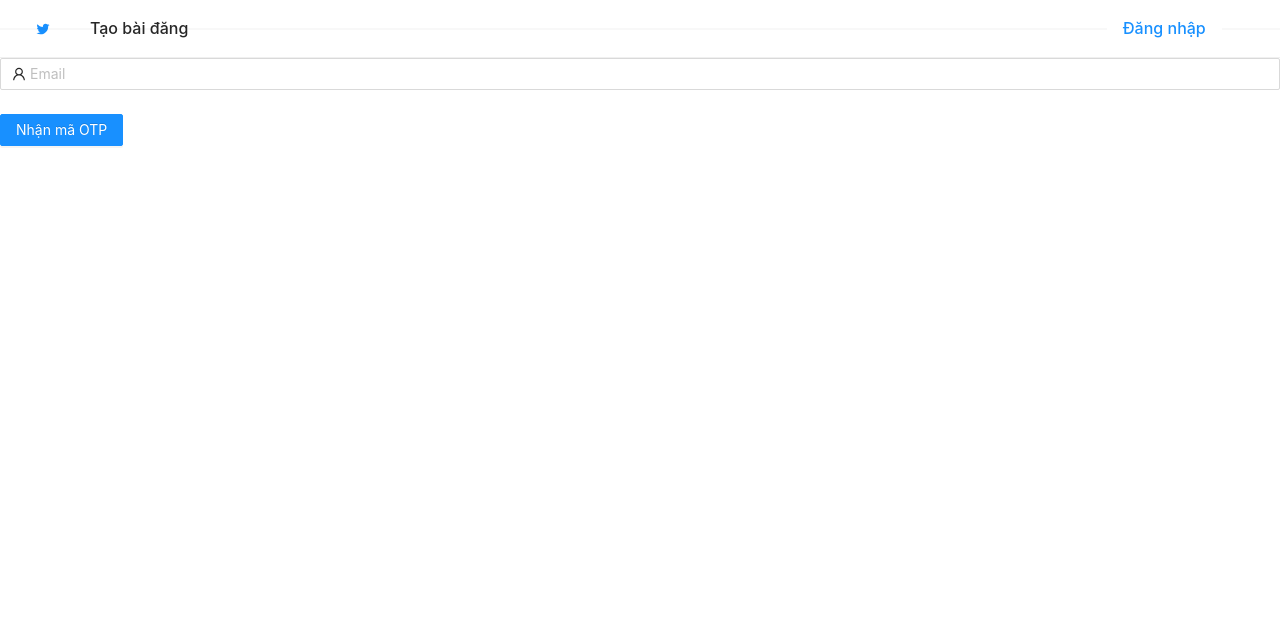
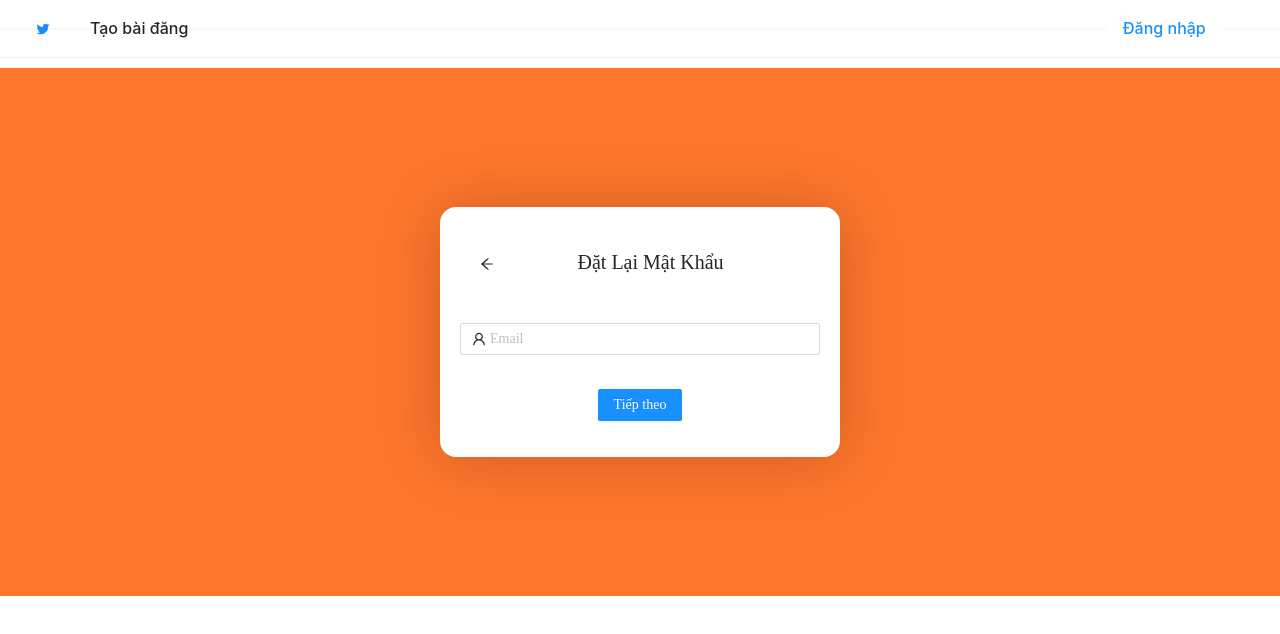
Before and after one commit to Ngo-Hoang-Anh/coctro, a React (Create React App) app: page /forgot in a window 1280 px wide. Shown: the top 634 px of the page. Built offline with nearby package versions, Linux system fonts and the light colour scheme; the HTML template or start-up script is replaced by a standard one.

Commit message:
update register UI, forgot password UI

```diff
--- /dev/null
+++ b/src/components/Authen/ForgotPassword/ForgotPassword.css
@@ -0,0 +1,59 @@
+.container {
+  display: -webkit-box;
+  display: -ms-flexbox;
+  display: flex;
+  min-height: 66vh;
+  -webkit-box-align: center;
+      -ms-flex-align: center;
+          align-items: center;
+  -webkit-box-pack: center;
+      -ms-flex-pack: center;
+          justify-content: center;
+  padding: 16px;
+  background: #fe762c;
+  font-family: "Bookman";
+  margin-top: 10px;
+}
+
+.container .container-forgot-password {
+  width: 100%;
+  max-width: 400px;
+  background-color: #fff;
+  border-radius: 16px;
+  overflow: hidden;
+  -webkit-box-shadow: 0px 2px 64px rgba(0, 0, 0, 0.2);
+          box-shadow: 0px 2px 64px rgba(0, 0, 0, 0.2);
+  height: 250px;
+}
+
+.container .container-forgot-password .email {
+  margin-top: 20px;
+}
+
+.container .container-forgot-password .forgot-button {
+  text-align: center;
+  margin-top: 10px;
+}
+
+.container .container-forgot-password #normal_login {
+  margin-top: 20px;
+}
+
+.container .container-forgot-password .ant-form-item {
+  margin-right: 20px;
+  margin-left: 20px;
+}
+
+.container .container-forgot-password #new-password-title-content {
+  font-size: 20px;
+}
+
+.container .container-forgot-password #back-icon {
+  margin-right: 80px;
+}
+
+.container .container-forgot-password .new-password-title {
+  margin-top: 20px;
+  margin-left: 20px;
+}
+/*# sourceMappingURL=ForgotPassword.css.map */
--- a/src/components/Authen/ForgotPassword/ForgotPassword.js
+++ b/src/components/Authen/ForgotPassword/ForgotPassword.js
@@ -1,21 +1,24 @@
 import React, { useState } from "react";
-import { Form, Input, Button } from 'antd';
-import { UserOutlined } from '@ant-design/icons';
-import { sendRequest } from './../../../common/utility';
+import { Form, Input, Button } from "antd";
+import { UserOutlined } from "@ant-design/icons";
+import { sendRequest } from "./../../../common/utility";
 import { useHistory } from "react-router-dom";
+
+import "./ForgotPassword.css";
+import { ArrowLeftOutlined } from "@ant-design/icons";
 
 function ForgotPassword(props) {
   let history = useHistory();
   const [currentEmail, setCurrentEmail] = useState(null);
   const sendToEmail = (values) => {
     //TODO: validate
-        const path = '/forgot-password';
+    const path = "/forgot-password";
     const myInit = {
-            method: 'POST',
+      method: "POST",
       body: JSON.stringify({
-                email: values.email
+        email: values.email,
       }),
-        }
+    };
     setCurrentEmail(values.email);
     sendRequest(path, myInit).then((result) => {
       if (result.error == null) {
@@ -26,66 +29,113 @@ function ForgotPassword(props) {
     });
   };
   const confirmOTP = (values) => {
-        const path = '/change-password';
+    const path = "/change-password";
     const myInit = {
-            method: 'POST',
+      method: "POST",
       body: JSON.stringify({
         email: currentEmail,
         newPassword: values.password,
-                otp: values.otp
+        otp: values.otp,
       }),
-        }
-        sendRequest(path, myInit)
-            .then(result => {
+    };
+    sendRequest(path, myInit).then((result) => {
       if (result.error == null) {
         window.alert("Password changed successfully");
-                    history.push('/login')
+        history.push("/login");
       } else {
         window.alert("Error:" + result.error);
       }
-            });;
-    }
+    });
+  };
 
-    return (<>
-        {
-            (currentEmail == null) ?// if there is no email
+  const optionRender = (option) => {
+    if (option === "inputEmail") {
+      return (
+        <div className="container-forgot-password">
           <Form
             name="normal_login"
-                    className="login-form"
+            className="forgot-password-form"
             onFinish={sendToEmail}
           >
+            <Form.Item>
+              <div className="new-password-title">
+                <ArrowLeftOutlined id="back-icon" />{" "}
+                <span id="new-password-title-content">Đặt Lại Mật Khẩu</span>
+              </div>
+            </Form.Item>
             <Form.Item
               name="email"
               rules={[
                 {
                   type: "email",
                   required: true,
-                                message: 'Hãy nhập email hợp lệ!',
+                  message: "Hãy nhập email hợp lệ!",
                 },
               ]}
             >
-                        <Input prefix={<UserOutlined className="site-form-item-icon" />} placeholder="Email" />
+              <div className="email">
+                <Input
+                  prefix={<UserOutlined className="site-form-item-icon" />}
+                  placeholder="Email"
+                />
+              </div>
             </Form.Item>
             <Form.Item>
-                        <Button type="primary" htmlType="submit" className="login-form-button">
-                            Nhận mã OTP
+              <div className="forgot-button">
+                <Button type="primary" htmlType="submit">
+                  Tiếp theo
+                </Button>
+              </div>
+            </Form.Item>
+          </Form>
+        </div>
+      );
+    }
+
+    if (option === "inputOTP") {
+      <div>
+        <span>
+          Mã OTP đã đƯợc gửi về email <b>{currentEmail}</b>. Hãy nhập mã OTP và
+          mật khẩu mới.
+        </span>
+        <Form name="confirmOTP" className="login-form" onFinish={confirmOTP}>
+          <Form.Item
+            name="otp"
+            rules={[
+              {
+                required: true,
+                message: "Hãy nhập OTP!",
+              },
+            ]}
+          >
+            <Input placeholder="OTP" />
+          </Form.Item>
+          <Form.Item>
+            <Button
+              type="primary"
+              htmlType="submit"
+              className="login-form-button"
+            >
+              Xác nhận OTP
             </Button>
           </Form.Item>
         </Form>
-                ://if there are email, waiting for OTP
-                <>
-                    <p>Mã OTP đã đƯợc gửi về email <b>{currentEmail}</b>. Hãy nhập mã OTP và mật khẩu mới.</p>
-                    <Form
-                        name="confirmOTP"
-                        className="login-form"
-                        onFinish={confirmOTP}
-                    >
+      </div>;
+    }
+
+    if(option === "inputNewPassword") {
+    <div>
+        Thiết lập mật khẩu
+        <p>
+            Tạo mật khẩu mới cho <b>{currentEmail}</b>
+          </p>
+          <Form name="confirmOTP" className="login-form" onFinish={confirmOTP}>
             <Form.Item
               name="password"
               rules={[
                 {
                   required: true,
-                                    message: 'Hãy nhập mật khẩu!',
+                  message: "Hãy nhập mật khẩu!",
                 },
               ]}
               hasFeedback
@@ -94,20 +144,128 @@ function ForgotPassword(props) {
             </Form.Item>
             <Form.Item
               name="confirm"
-                            dependencies={['password']}
+              dependencies={["password"]}
               hasFeedback
               rules={[
                 {
                   required: true,
-                                    message: 'Hãy xác nhận mật khẩu!',
+                  message: "Hãy xác nhận mật khẩu!",
                 },
                 ({ getFieldValue }) => ({
                   validator(_, value) {
-                                        if (!value || getFieldValue('password') === value) {
+                    if (!value || getFieldValue("password") === value) {
                       return Promise.resolve();
                     }
 
-                                        return Promise.reject(new Error('Hai mật khẩu bạn vừa nhập không khớp'));
+                    return Promise.reject(
+                      new Error("Hai mật khẩu bạn vừa nhập không khớp")
+                    );
+                  },
+                }),
+              ]}
+            >
+              <Input.Password placeholder="Xác nhận mật khẩu" />
+            </Form.Item>
+            <Form.Item>
+              <Button
+                type="primary"
+                htmlType="submit"
+                className="login-form-button"
+              >
+                Xác nhận
+              </Button>
+            </Form.Item>
+            <Button
+              type="link"
+              className="login-form-button"
+              onClick={() => setCurrentEmail(null)}
+            >
+              Nhập email khác
+            </Button>
+          </Form>
+    </div>
+    }
+  };
+
+  return (
+    <div className="container">
+      {currentEmail == null ? ( // if there is no email
+        <div className="container-forgot-password">
+          <Form
+            name="normal_login"
+            className="forgot-password-form"
+            onFinish={sendToEmail}
+          >
+            <Form.Item>
+              <div className="new-password-title">
+                <ArrowLeftOutlined id="back-icon" />{" "}
+                <span id="new-password-title-content">Đặt Lại Mật Khẩu</span>
+              </div>
+            </Form.Item>
+            <Form.Item
+              name="email"
+              rules={[
+                {
+                  type: "email",
+                  required: true,
+                  message: "Hãy nhập email hợp lệ!",
+                },
+              ]}
+            >
+              <div className="email">
+                <Input
+                  prefix={<UserOutlined className="site-form-item-icon" />}
+                  placeholder="Email"
+                />
+              </div>
+            </Form.Item>
+            <Form.Item>
+              <div className="forgot-button">
+                <Button type="primary" htmlType="submit">
+                  Tiếp theo
+                </Button>
+              </div>
+            </Form.Item>
+          </Form>
+        </div>
+      ) : (
+        //if there are email, waiting for OTP
+        <>
+          <p>
+            Mã OTP đã đƯợc gửi về email <b>{currentEmail}</b>. Hãy nhập mã OTP
+            và mật khẩu mới.
+          </p>
+          <Form name="confirmOTP" className="login-form" onFinish={confirmOTP}>
+            <Form.Item
+              name="password"
+              rules={[
+                {
+                  required: true,
+                  message: "Hãy nhập mật khẩu!",
+                },
+              ]}
+              hasFeedback
+            >
+              <Input.Password placeholder="Mật khẩu" />
+            </Form.Item>
+            <Form.Item
+              name="confirm"
+              dependencies={["password"]}
+              hasFeedback
+              rules={[
+                {
+                  required: true,
+                  message: "Hãy xác nhận mật khẩu!",
+                },
+                ({ getFieldValue }) => ({
+                  validator(_, value) {
+                    if (!value || getFieldValue("password") === value) {
+                      return Promise.resolve();
+                    }
+
+                    return Promise.reject(
+                      new Error("Hai mật khẩu bạn vừa nhập không khớp")
+                    );
                   },
                 }),
               ]}
@@ -119,25 +277,33 @@ function ForgotPassword(props) {
               rules={[
                 {
                   required: true,
-                                    message: 'Hãy nhập OTP!',
+                  message: "Hãy nhập OTP!",
                 },
               ]}
             >
               <Input placeholder="OTP" />
             </Form.Item>
             <Form.Item>
-                            <Button type="primary" htmlType="submit" className="login-form-button">
+              <Button
+                type="primary"
+                htmlType="submit"
+                className="login-form-button"
+              >
                 Xác nhận
               </Button>
             </Form.Item>
-                        <Button type="link" className="login-form-button" onClick={() => setCurrentEmail(null)}>
+            <Button
+              type="link"
+              className="login-form-button"
+              onClick={() => setCurrentEmail(null)}
+            >
               Nhập email khác
             </Button>
           </Form>
         </>
-        }
-    </>
-    )
+      )}
+    </div>
+  );
 }
 
 export default ForgotPassword;
--- /dev/null
+++ b/src/components/Authen/ForgotPassword/ForgotPassword.scss
@@ -0,0 +1,55 @@
+$width: 400px;
+$font-family: "Bookman";
+$margin-left: 50px;
+
+.container {
+    display: flex;
+    min-height: 66vh;
+    align-items: center;
+    justify-content: center;
+    padding: 16px;
+    background: #fe762c;
+    font-family: $font-family;
+    margin-top: 10px;
+
+    .container-forgot-password {
+        width: 100%;
+        max-width: $width;
+        background-color: #fff;
+        border-radius: 16px;
+        overflow: hidden;
+        box-shadow: 0px 2px 64px rgba(0, 0, 0, 0.2);
+        height: 250px;
+
+        .email {
+            margin-top: 20px;
+        }
+
+        .forgot-button {
+            text-align: center;
+            margin-top: 10px;
+        }
+
+        #normal_login {
+            margin-top: 20px;
+        }
+
+        .ant-form-item {
+            margin-right: 20px;
+            margin-left: 20px;
+        }
+        #new-password-title-content {
+            font-size: 20px;
+        }
+
+        #back-icon {
+            // size: 30px;
+            margin-right: 80px;
+        }
+
+        .new-password-title {
+            margin-top: 20px;
+            margin-left: 20px;
+        }
+    }
+}
--- /dev/null
+++ b/src/components/Authen/Register/Register.css
@@ -0,0 +1,42 @@
+.container {
+  display: -webkit-box;
+  display: -ms-flexbox;
+  display: flex;
+  min-height: 66vh;
+  -webkit-box-align: center;
+      -ms-flex-align: center;
+          align-items: center;
+  -webkit-box-pack: center;
+      -ms-flex-pack: center;
+          justify-content: center;
+  padding: 16px;
+  background: #fe762c;
+  font-family: "Bookman";
+  margin-top: 10px;
+}
+
+.container .container-form-register {
+  width: 100%;
+  max-width: 400px;
+  background-color: #fff;
+  border-radius: 16px;
+  overflow: hidden;
+  -webkit-box-shadow: 0px 2px 64px rgba(0, 0, 0, 0.2);
+          box-shadow: 0px 2px 64px rgba(0, 0, 0, 0.2);
+}
+
+.container #logo {
+  width: 400px;
+  margin-right: 200px;
+}
+
+.container .email-register, .container .fullname, .container .phone, .container .password, .container .confirm-password, .container .button-register {
+  width: 300px;
+  text-align: center;
+  font-size: 18px;
+}
+
+.container .change-to-login {
+  text-align: center;
+}
+/*# sourceMappingURL=Register.css.map */
--- a/src/components/Authen/Register/Register.js
+++ b/src/components/Authen/Register/Register.js
@@ -1,121 +1,148 @@
 import React from "react";
 
-import { Form, Input, Button } from 'antd';
-import { UserOutlined } from '@ant-design/icons';
-import { sendRequest } from '../../../common/utility';
+import { Form, Input, Button, Image } from "antd";
+import { UserOutlined } from "@ant-design/icons";
+import { sendRequest } from "../../../common/utility";
 import { useHistory } from "react-router-dom";
+
+import "./Register.css";
 
 const Register = () => {
   let history = useHistory();
   const onFinish = (values) => {
     //TODO: validate
-    const path = '/register';
+    const path = "/register";
     const myInit = {
-      method: 'POST',
+      method: "POST",
       body: JSON.stringify({
         email: values.email,
         password: values.password,
         fullName: values.fullName,
-        phone: values.phone
+        phone: values.phone,
       }),
-    }
-    sendRequest(path, myInit)
-      .then(result => {
+    };
+    sendRequest(path, myInit).then((result) => {
       if (result.error == null) {
         window.alert("New account created successfully");
         history.push("/login");
       } else {
         window.alert("Error:" + result.error);
       }
-      }
-      );;
+    });
   };
 
   return (
-    <div className="container-form-login">
-      <Form
-        name="normal_login"
-        className="login-form"
-        onFinish={onFinish}
-      >
+    <div className="container">
+      <Image
+        id="logo"
+        src="https://zos.alipayobjects.com/rmsportal/jkjgkEfvpUPVyRjUImniVslZfWPnJuuZ.png"
+      />
+      <div className="container-form-register">
+        <Form name="normal_login" className="login-form" onFinish={onFinish}>
           <Form.Item
             name="email"
             rules={[
               {
                 required: true,
-              type: 'email',
-              message: 'Hãy nhập email hợp lệ!',
+                type: "email",
+                message: "Hãy nhập email hợp lệ!",
               },
             ]}
           >
-          <Input prefix={<UserOutlined className="site-form-item-icon" />} placeholder="Email" />
+            <div className="email-register">
+              <Input placeholder="Email" />
+            </div>
           </Form.Item>
           <Form.Item
             name="fullName"
             rules={[
               {
                 required: true,
-              message: 'Hãy nhập họ và tên!',
+                message: "Hãy nhập họ và tên!",
               },
             ]}
           >
-          <Input placeholder="Họ và Tên" />
+            <div className="fullname">
+              <Input
+                prefix={<UserOutlined className="site-form-item-icon" />}
+                placeholder="Họ và Tên"
+              />
+            </div>
           </Form.Item>
           <Form.Item
             name="phone"
             rules={[
               {
                 required: true,
-              message: 'Hãy nhập số điện thoại!',
+                message: "Hãy nhập số điện thoại!",
               },
             ]}
           >
+            <div className="phone">
               <Input placeholder="Số điện thoại" />
+            </div>
           </Form.Item>
           <Form.Item
             name="password"
             rules={[
               {
                 required: true,
-              message: 'Hãy nhập mật khẩu!',
+                message: "Hãy nhập mật khẩu!",
               },
             ]}
             hasFeedback
           >
+            <div className="password">
               <Input.Password placeholder="Mật khẩu" />
+            </div>
           </Form.Item>
 
           <Form.Item
             name="confirm"
-          dependencies={['password']}
+            dependencies={["password"]}
             hasFeedback
             rules={[
               {
                 required: true,
-              message: 'Hãy xác nhận mật khẩu!',
+                message: "Hãy xác nhận mật khẩu!",
               },
               ({ getFieldValue }) => ({
                 validator(_, value) {
-                if (!value || getFieldValue('password') === value) {
+                  if (!value || getFieldValue("password") === value) {
                     return Promise.resolve();
                   }
 
-                return Promise.reject(new Error('Hai mật khẩu bạn vừa nhập không khớp'));
+                  return Promise.reject(
+                    new Error("Hai mật khẩu bạn vừa nhập không khớp")
+                  );
                 },
               }),
             ]}
           >
+            <div className="confirm-password">
               <Input.Password placeholder="Xác nhận mật khẩu" />
+            </div>
           </Form.Item>
           <Form.Item>
-          <Button type="primary" htmlType="submit" className="login-form-button">
+            <div className="button-register">
+              <Button
+                type="primary"
+                htmlType="submit"
+                className="login-form-button"
+              >
                 Đăng kí
               </Button>
+            </div>
           </Form.Item>
           <Form.Item>
-          <p>Đã có tài khoản?</p><a href="/login"> Đăng nhập ngay</a>
+            <div className="change-to-login">
+              <p>
+                Đã có tài khoản? <a href="/login"> Đăng nhập ngay</a>
+              </p>
+            </div>
           </Form.Item>
         </Form>
+      </div>
     </div>
   );
 };
--- /dev/null
+++ b/src/components/Authen/Register/Register.scss
@@ -0,0 +1,38 @@
+$width: 400px;
+$font-family: "Bookman";
+$margin-left: 50px;
+
+.container {
+    display: flex;
+    min-height: 66vh;
+    align-items: center;
+    justify-content: center;
+    padding: 16px;
+    background: #fe762c;
+    font-family: $font-family;
+    margin-top: 10px;
+
+    .container-form-register {
+        width: 100%;
+        max-width: $width;
+        background-color: #fff;
+        border-radius: 16px;
+        overflow: hidden;
+        box-shadow: 0px 2px 64px rgba(0, 0, 0, 0.2);
+    }
+
+    #logo {
+        width: $width;
+        margin-right: 200px;
+    }
+
+    .email-register, .fullname, .phone, .password, .confirm-password, .button-register {
+        width: 300px;
+        text-align: center;
+        font-size: 18px;
+    }
+
+    .change-to-login {
+        text-align: center;
+    }
+}
```
Also changed, not shown: 2 other files (tests, documents, lock files or other folders). Lines whose indentation alone changed are shown as unchanged.
